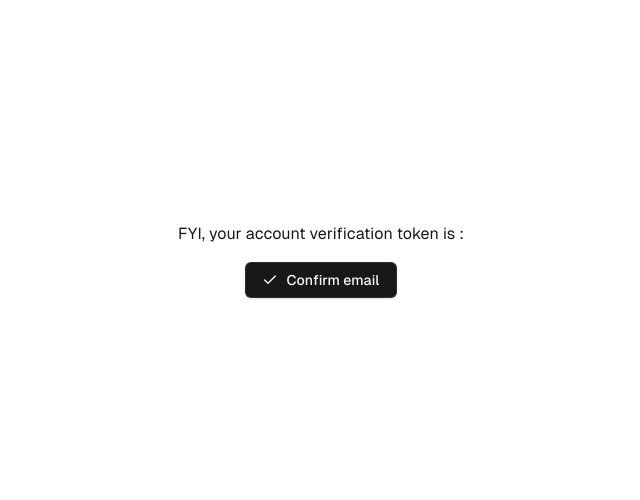
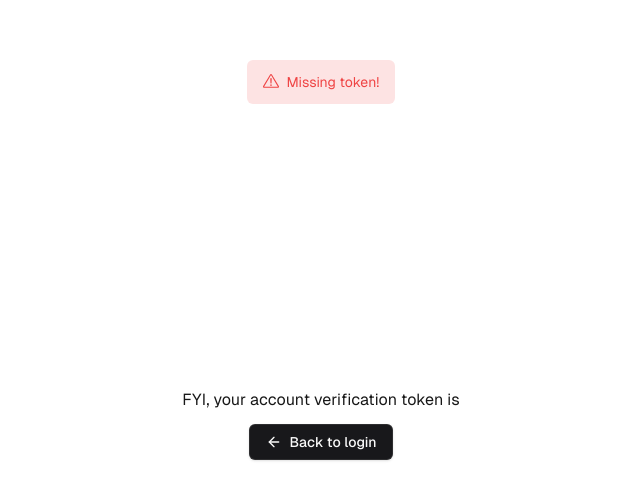
Before and after one commit to jsaugat/Auth.js-V5-Master, a Next.js app: page /auth/verify-email in a window 1280 px wide. Shown: the part 140-640 px from the top of the page, without its empty margins (319-959 px from the left). Built offline with nearby package versions, Linux system fonts and the light colour scheme.

Commit message:
add: verify-email react page to display confirmation of email

```diff
--- /dev/null
+++ b/app/auth/verify-email/content.tsx
@@ -0,0 +1,44 @@
+import React from 'react'
+import { Button } from '@/components/ui/button'
+import { ArrowLeft } from 'lucide-react'
+import Link from 'next/link'
+import { HashLoader } from "react-spinners"
+import { FormError } from '@/components/form-error'
+import { FormSuccess } from '@/components/form-success'
+
+interface VerifyEmailContentProps {
+  token: string | null;
+  success: string | undefined;
+  error: string | undefined;
+}
+
+const VerifyEmailContent = ({ token, success, error }: VerifyEmailContentProps) => {
+  return (
+    <div className='flex flex-col items-center justify-between h-[50vh]'>
+      <section>
+        {!success && !error && (
+          <div className='flex flex-col gap-5 items-center'>
+            <HashLoader color='#737373' />
+            <p className='animate-pulse text-xl'>Verifying Email</p>
+          </div>
+        )
+        }
+        <FormError message={error} />
+        <FormSuccess message={success} />
+      </section>
+      <section className='flex flex-col gap-3 items-center'>
+        <div>
+          <span>FYI, your account verification token is </span>
+          <code className="text-neutral-400">{token}</code>
+        </div>
+        <Link href={"/auth/login"}>
+          <Button className="border border-border/10 hover:border-border/50 flex gap-2">
+            <ArrowLeft className='size-4' />
+            Back to login
+          </Button>
+        </Link>
+      </section>
+    </div>
+  )
+}
+export default VerifyEmailContent
--- a/app/auth/verify-email/page.tsx
+++ b/app/auth/verify-email/page.tsx
@@ -1,20 +1,36 @@
 "use client"
 
-import { Button } from '@/components/ui/button'
-import { Check } from 'lucide-react'
+import React, { useCallback, useEffect, useState } from 'react'
 import { useSearchParams } from 'next/navigation'
-import React from 'react'
+import VerifyEmailContent from './content'
+import { verifyEmail } from '@/actions/verifyEmail'
 
 export default function VerifyEmail() {
+  const [success, setSuccess] = useState<string | undefined>("")
+  const [error, setError] = useState<string | undefined>("")
   const searchParams = useSearchParams()
   const token = searchParams.get('token')
-  return (
-    <div className='flex flex-col items-center gap-4'>
-      <p>FYI, your account verification token is : <span className="text-neutral-400">{token}</span></p>
-      <Button className="border border-border/10 hover:border-border/50 flex gap-2">
-        <Check className='size-4' />
-        Confirm email
-      </Button>
-    </div>
-  )
+
+  const autoVerifyUser = useCallback(() => {
+    if (!token) {
+      setError('Missing token!');
+      return;
+    }
+    console.log('Verifying user...', token)
+    verifyEmail(token)
+      .then(data => {
+        setSuccess(data.success)
+        setError(data.error)
+      })
+      .catch(error => {
+        console.error('Error verifying user, something went wrong in verifyEmail server action:', error)
+        setError('Error verifying user')
+      })
+  }, [token])
+
+  useEffect(() => {
+    autoVerifyUser()
+  }, [autoVerifyUser])
+
+  return <VerifyEmailContent token={token} success={success} error={error} />
 }
```
